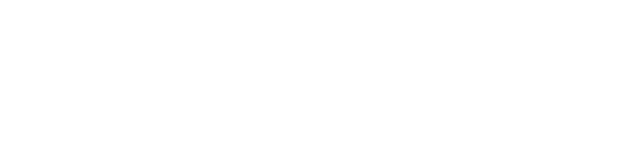
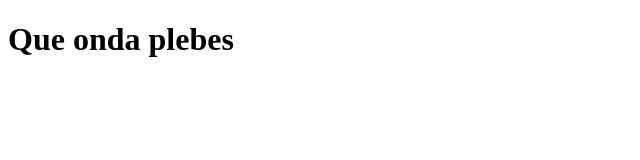
Before and after one commit to jaime-ariass/proyecto-generation-mx, a website: page aboutus.html in a window 1280 px wide. Shown: the whole page, without its empty margins (0-640 px from the left). Drawn offline with Linux system fonts and the light colour scheme.

Commit message:
Primer Commit Osvaldo

```diff
--- a/aboutus.html
+++ b/aboutus.html
@@ -7,6 +7,6 @@
    <title></title>
 </head>
 <body>
-
+   <h1>Que onda plebes</h1>
 </body>
 </html>
```
